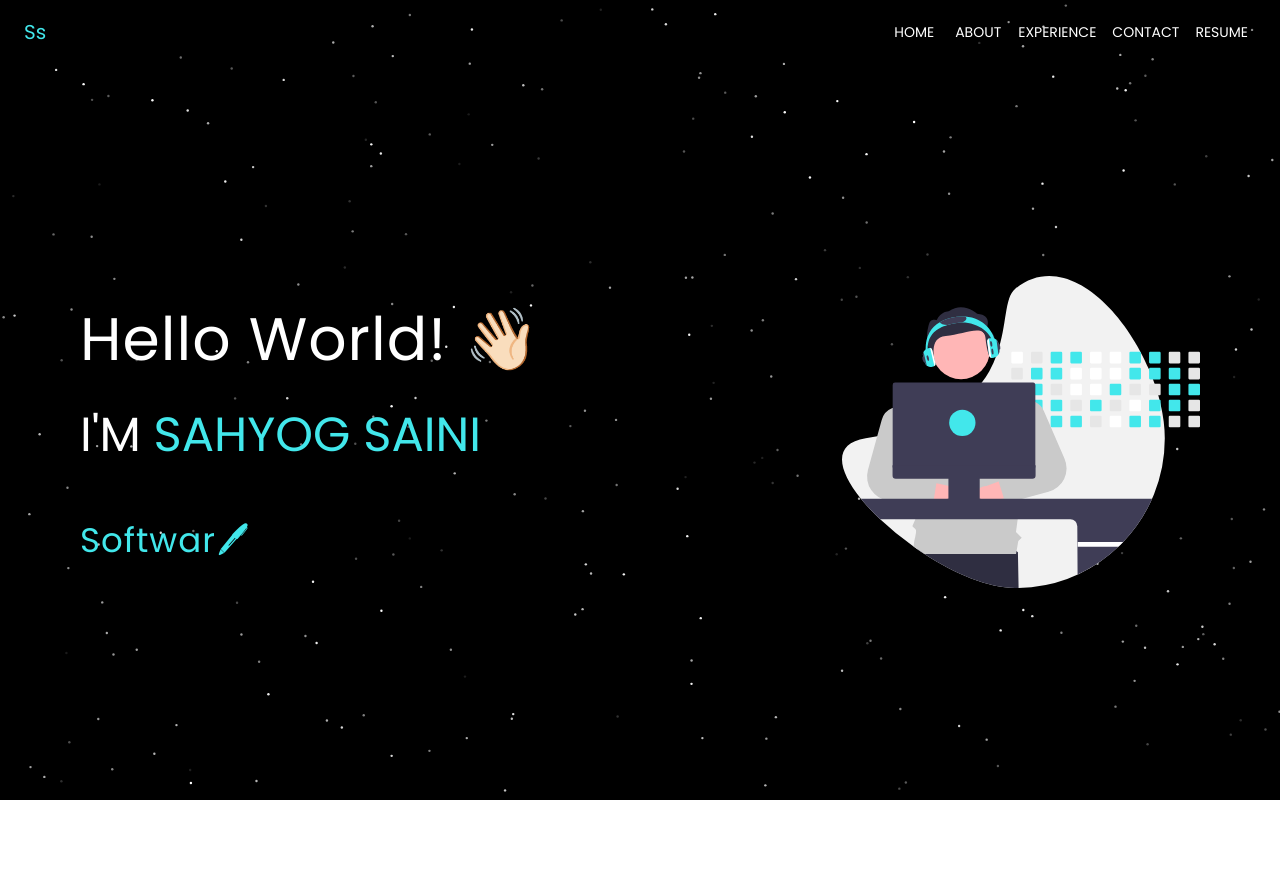
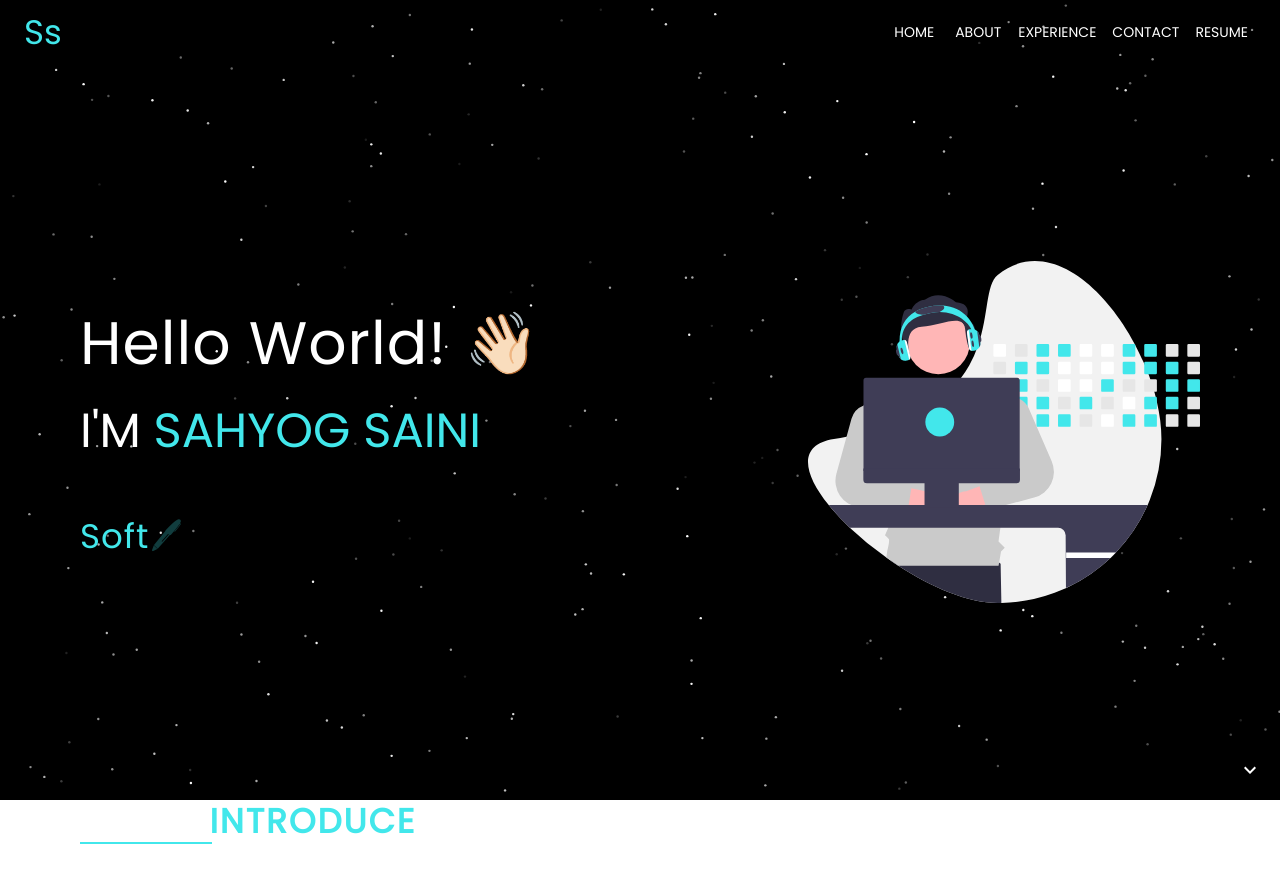
Before and after one commit to thephenomenal10/me, a React (Create React App) app: page / in a window 1280 px wide. Shown: the top 882 px of the page. Before the commit the page ends 800 px from the top, so only its background shows below. Built offline with nearby package versions, Linux system fonts and the light colour scheme.

Commit message:
Update styles

```diff
--- a/src/components/common/NavBar.tsx
+++ b/src/components/common/NavBar.tsx
@@ -28,7 +28,7 @@ const NavBar = () => {
 
   const drawer = (
     <Box onClick={handleDrawerToggle} sx={{ textAlign: "center" }}>
-      <Typography variant="h6" sx={{ my: 2, color: primaryColor }}>
+      <Typography variant="h4" sx={{ my: 2, color: primaryColor }}>
         Ss
       </Typography>
       <Divider />
@@ -72,7 +72,7 @@ const NavBar = () => {
             <MenuIcon />
           </IconButton>
           <Typography
-            variant="h6"
+            variant="h4"
             component="div"
             sx={{
               flexGrow: 1,
--- a/src/components/pages/HomePage.tsx
+++ b/src/components/pages/HomePage.tsx
@@ -1,10 +1,18 @@
 import React from "react";
-import { Box, Typography } from "@mui/material";
+import { Box, Divider, IconButton, Typography } from "@mui/material";
+import KeyboardArrowDownIcon from "@mui/icons-material/KeyboardArrowDown";
+import TypewriterComponent from "typewriter-effect";
+
 import developerSvg from "./../../assets/developer.svg";
-import TypewriterComponent from "typewriter-effect";
 import { primaryColor } from "../../constants/colors";
 
 const HomePage = () => {
+  const scrollToLowerSection = () => {
+    const lowerSection = document.getElementById("lower-section");
+    if (lowerSection) {
+      lowerSection.scrollIntoView({ behavior: "smooth" });
+    }
+  };
   const roles = (
     <TypewriterComponent
       options={{
@@ -23,6 +31,7 @@ const HomePage = () => {
   );
 
   return (
+    <Box>
       <Box
         sx={{
           paddingTop: "4rem",
@@ -40,7 +49,12 @@ const HomePage = () => {
           <Typography variant="h2" sx={{ letterSpacing: "1px" }}>
             Hello World! 👋🏻
           </Typography>
-        <Typography variant="h3" sx={{ paddingTop: "2rem" }}>
+          <Typography
+            variant="h3"
+            sx={{
+              paddingTop: "1.5rem",
+            }}
+          >
             I'M <span style={{ color: primaryColor }}>SAHYOG SAINI</span>
           </Typography>
           <Typography
@@ -57,8 +71,39 @@ const HomePage = () => {
         <img
           src={developerSvg}
           alt="Background"
-        style={{ width: "32%", height: "32%" }}
+          style={{ width: "35%", height: "35%" }}
         />
+      </Box>
+      <Box sx={{ position: "absolute", bottom: "10px", right: "10px" }}>
+        <IconButton sx={{ width: "40px" }} onClick={scrollToLowerSection}>
+          <KeyboardArrowDownIcon sx={{ color: "white" }} />
+        </IconButton>
+      </Box>
+      <Box
+        id="lower-section"
+        sx={{
+          minHeight: "calc(100vh - 4rem)",
+          height: "100%",
+          paddingX: "5rem",
+        }}
+      >
+        <Typography variant="h4" sx={{ letterSpacing: "2px" }}>
+          LET ME{" "}
+          <span style={{ color: primaryColor, fontWeight: "900" }}>
+            INTRODUCE{" "}
+          </span>
+          MYSELF
+        </Typography>
+        <Divider
+          sx={{
+            color: primaryColor,
+            flex: 1,
+            width: { xs: "30px", sm: "70px", md: "100px", lg: "130px" },
+            borderColor: "unset",
+            borderWidth: "1px",
+          }}
+        />
+      </Box>
     </Box>
   );
 };
```
Lines whose indentation alone changed are shown as unchanged.
